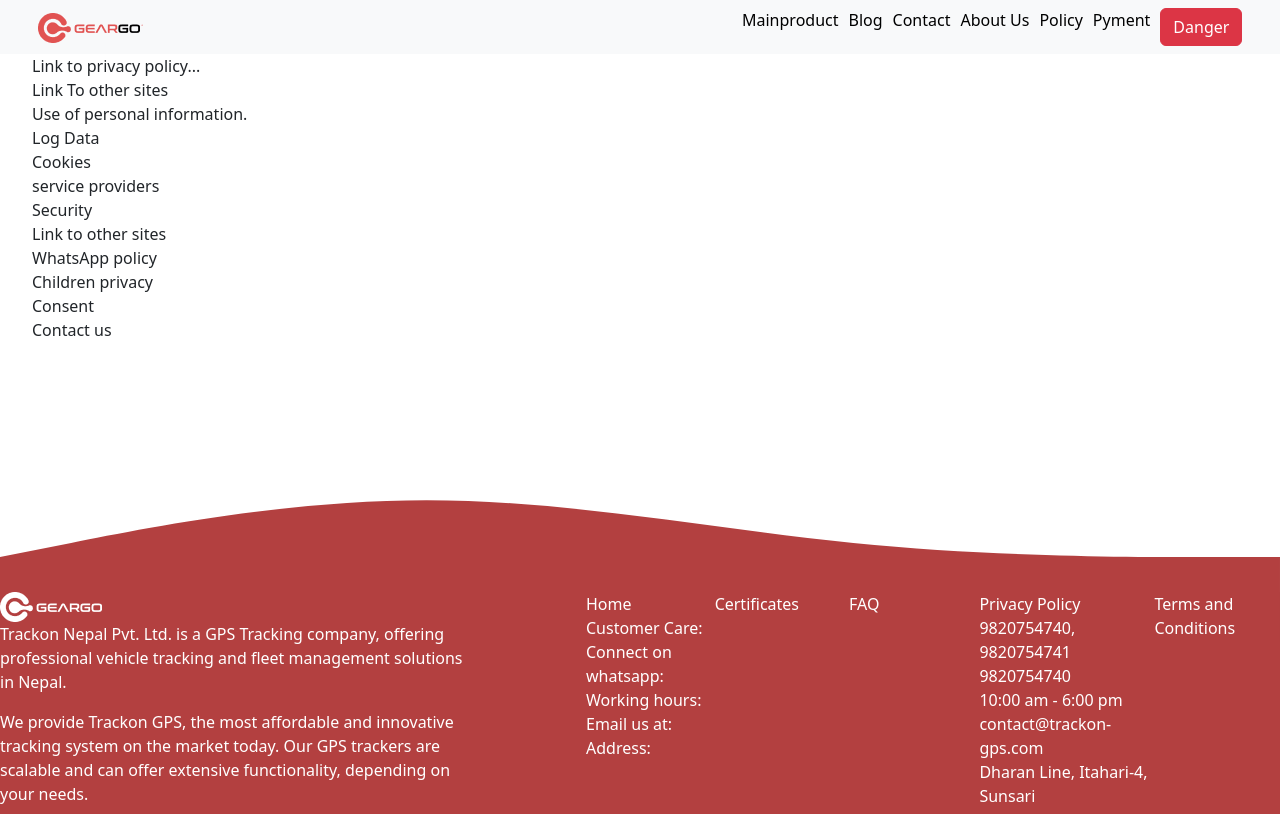
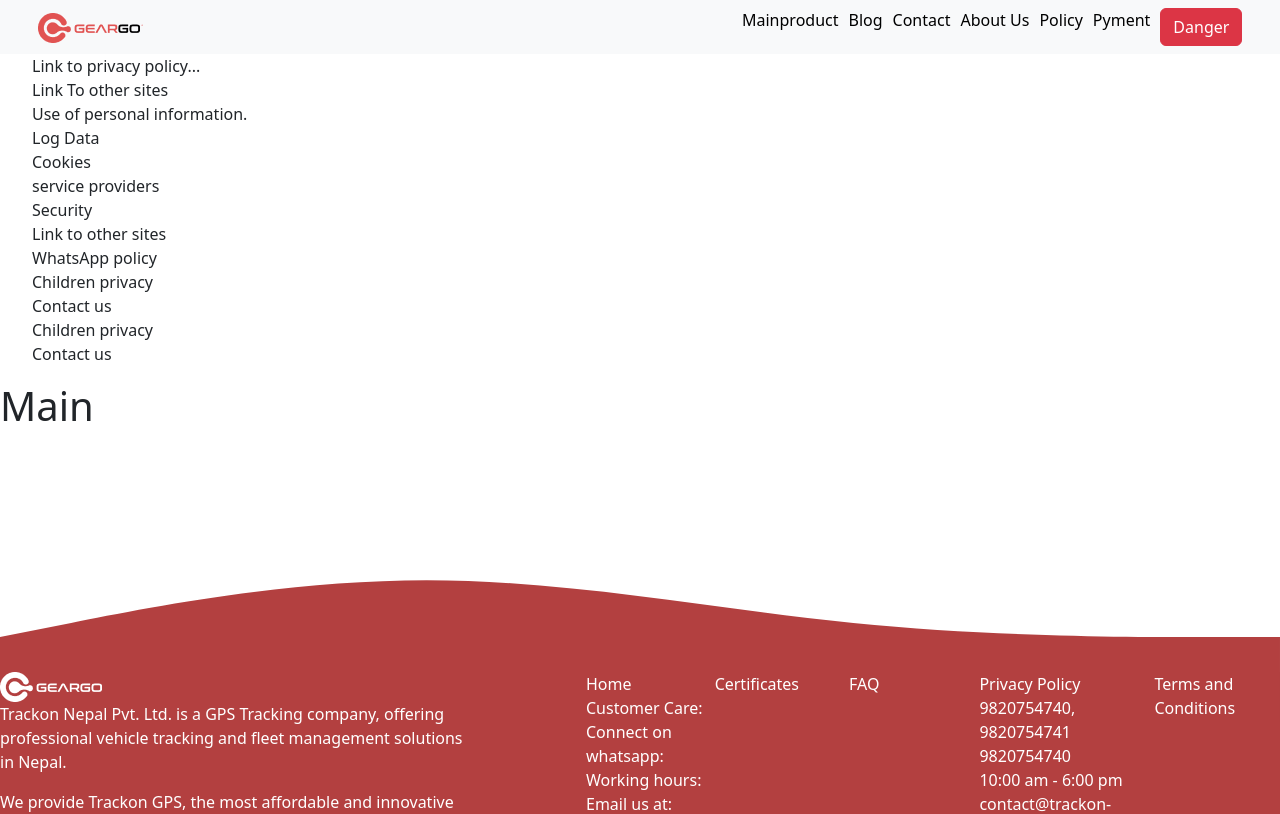
Before and after one commit to sumaiya-islam-12/GearGo, a React (Vite) app: page /policy in a window 1280 px wide. Shown: the top 814 px of the page. Built offline with nearby package versions, Linux system fonts and the light colour scheme.

Commit message:
mahin added

```diff
--- /dev/null
+++ b/src/Pages/Policy/Policy.css
@@ -0,0 +1,5 @@
+.m{
+display: flex;
+
+
+}
--- a/src/Pages/Policy/policy.jsx
+++ b/src/Pages/Policy/policy.jsx
@@ -3,10 +3,11 @@ import Header from '../../Components/Header/Header';
 
 export default function policy() {
   return (
+    <>
     <div>
       <Header/>
       <div className="Policy-container">
-          <div className="sidebar">
+          <div>
           <ul>
                 <li>Link to privacy policy...</li>
                 <li>Link To other sites</li>
@@ -18,15 +19,22 @@ export default function policy() {
                 <li>Link to other sites</li>
                 <li>WhatsApp policy</li>
                    <li>Children privacy</li>
-              <li>Consent</li>
                  <li>Contact us</li>
+
+
+                     <li>Children privacy</li>
+                 <li>Contact us</li>
+
               </ul>
           </div>
-            <div></div>
+          <div>
+            <h1>Main</h1>
+          </div>
       </div>
 
 
       <Footer></Footer>
     </div>
+    </>
   )
 }
```
Lines whose indentation alone changed are shown as unchanged.
